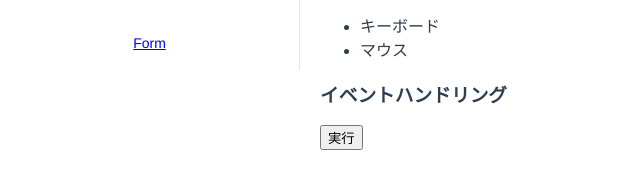
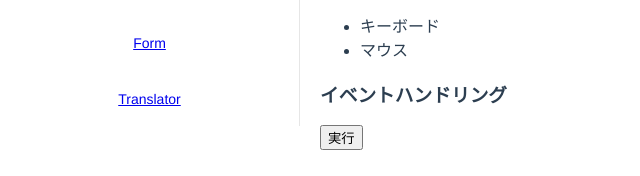
Before and after one commit to omiend/vue-lab, a Vue app: page / in a window 1280 px wide. Shown: the part 214-390 px from the top of the page, without its empty margins (8-648 px from the left). Built offline with nearby package versions, Linux system fonts and the light colour scheme.

Commit message:
Option 1 - API の接続 - Exercise 2: Translator 画面の追加

```diff
--- a/src/App.vue
+++ b/src/App.vue
@@ -14,6 +14,9 @@
           </el-menu-item>
           <el-menu-item>
             <router-link to="/form">Form</router-link>
+          </el-menu-item>
+          <el-menu-item>
+            <router-link to="/translator">Translator</router-link>
           </el-menu-item>
         </el-menu>
       </el-aside>
--- a/src/router.ts
+++ b/src/router.ts
@@ -3,6 +3,7 @@
 import Home from './views/Home.vue'
 import Table from './views/Table.vue';
 import Form from './views/Form.vue';
+import Translator from './views/Translator.vue';
 
 Vue.use(Router)
 
@@ -32,6 +33,11 @@
       path: '/form',
       name: 'form',
       component: Form
+    },
+    {
+      path: '/translator',
+      name: 'translator',
+      component: Translator
     }
   ]
 })
```
Also changed, not shown: src/views/Translator.vue (added).
